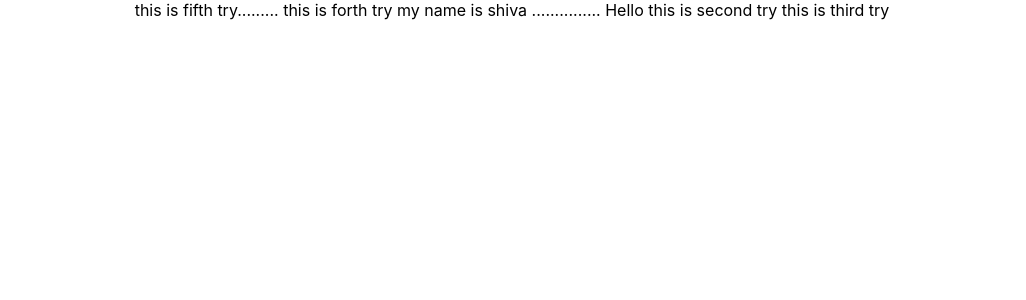
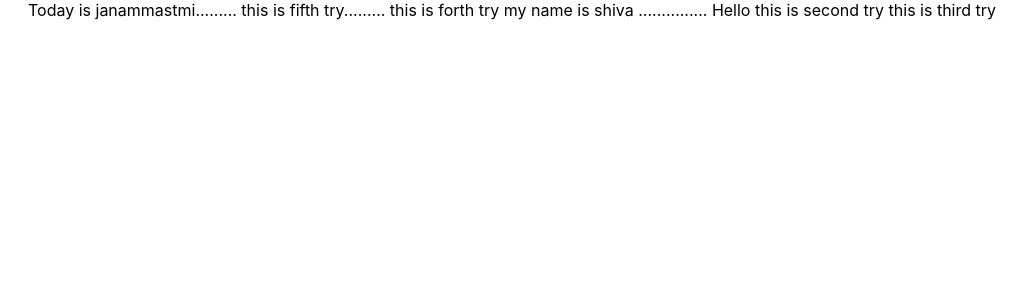
Before and after one commit to rai-deepak-07/Demo, a React (Create React App) app: page / in a window 1280 px wide. Shown: the top 300 px of the page, without its empty margins (128-1154 px from the left). Built offline with nearby package versions, Linux system fonts and the light colour scheme.

Commit message:
shiva16_08-25_21:32

```diff
--- a/src/App.js
+++ b/src/App.js
@@ -4,6 +4,7 @@ import './App.css';
 function App() {
   return (
     <div className="App">
+      Today is janammastmi.........
       this is fifth try.........
       this is forth try
       my name is shiva ...............
```
